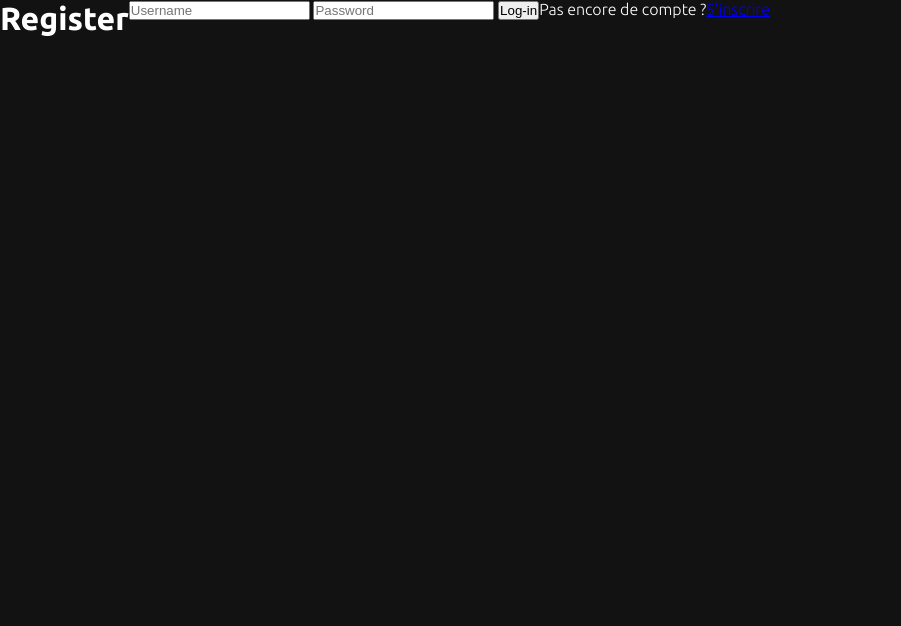
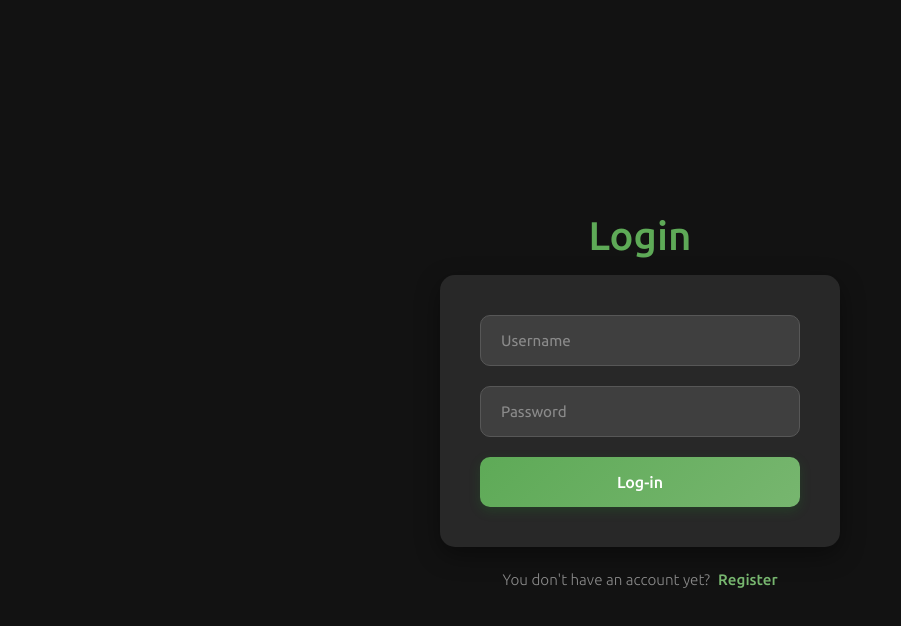
Before and after one commit to Leandre20c/ChatAppDagobert, a website: page public/connexion/login.html in a window 1280 px wide. Shown: the whole page, without its empty margins (0-901 px from the left). Drawn offline with nearby package versions, Linux system fonts and the light colour scheme; no server answers.

Commit message:
Styles for register and login pages

```diff
--- a/public/connexion/connexion_script.js
+++ b/public/connexion/connexion_script.js
@@ -45,14 +45,12 @@ function logUser(e) {
 
 socket.on('register-success', () => {
     console.log('Register success')
-    alert('Account created!')
     localStorage.setItem('username', usernameInput.value.trim())
     window.location.href = '../chat.html'
 })
 
 socket.on('login-success', () => {
     console.log('Login success')
-    alert('Connected!')
     localStorage.setItem('username', usernameInput.value.trim())
     window.location.href = '../chat.html'
 })
--- a/public/connexion/login.html
+++ b/public/connexion/login.html
@@ -13,14 +13,16 @@
   <title>DagobertChat</title>
   </head>
   <body>
-    <h1>Register</h1>
+    <h1>Login</h1>
+    <div class="main-form">
       <form id="log-form">
           <input type="text" autocomplete="off" id="username" placeholder="Username"/>
           <input type="password" autocomplete="off" id="password" placeholder="Password"/>
           <button>Log-in</button>
       </form>
+    </div>
 
-    <p>Pas encore de compte ?<a href="register.html">S'inscrire</a></p>
+    <p>You don't have an account yet?<a href="register.html">Register</a></p>
 
 
     <script src="/socket.io/socket.io.js"></script>
--- a/public/connexion/styles.css
+++ b/public/connexion/styles.css
@@ -46,9 +46,6 @@
     --clr-info-a0: #21498a;
     --clr-info-a10: #4077d1;
     --clr-info-a20: #92b2e5;
-
-    /** Layout */
-    --sidebar-width: 200px;
 }
 
 * {
@@ -64,9 +61,124 @@ body {
     font-weight: 300;
     font-style: normal;
     min-height: 100vh;
-    overflow: hidden;
+    display: flex;
+    flex-direction: column;
+    align-items: center;
+    justify-content: center;
+    padding: 2rem;
 }
 
+/* ===== MAIN TITLE ===== */
+h1 {
+    font-size: 2.5rem;
+    font-weight: 500;
+    color: var(--clr-primary-a20);
+    margin-bottom: 1rem;
+    text-align: center;
+}
+
+/* ===== FORM CONTAINER ===== */
 .main-form {
-    align-items: center;
+    width: 100%;
+    max-width: 400px;
+    background-color: var(--clr-surface-a10);
+    padding: 2.5rem;
+    border-radius: 15px;
+    box-shadow: 0 8px 24px rgba(0, 0, 0, 0.4);
+    margin-bottom: 1.5rem;
 }
+
+/* ===== FORM STYLES ===== */
+form {
+    display: flex;
+    flex-direction: column;
+    gap: 1.25rem;
+}
+
+/* ===== INPUT STYLES ===== */
+input {
+    width: 100%;
+    padding: 1rem 1.25rem;
+    background-color: var(--clr-surface-a20);
+    border: 1px solid var(--clr-surface-a30);
+    border-radius: 10px;
+    color: var(--clr-light-a0);
+    font-family: "Ubuntu", sans-serif;
+    font-size: 0.95rem;
+    transition: all 0.2s ease;
+}
+
+input:focus {
+    outline: none;
+    border-color: var(--clr-primary-a20);
+    background-color: var(--clr-surface-a10);
+    box-shadow: 0 0 0 3px rgba(32, 145, 38, 0.1);
+}
+
+input::placeholder {
+    color: var(--clr-surface-a50);
+}
+
+/* ===== BUTTON STYLES ===== */
+button[type="submit"],
+button {
+    width: 100%;
+    padding: 1rem 1.5rem;
+    background: linear-gradient(135deg, var(--clr-primary-a20), var(--clr-primary-a30));
+    color: var(--clr-light-a0);
+    border: none;
+    border-radius: 10px;
+    font-family: "Ubuntu", sans-serif;
+    font-size: 1rem;
+    font-weight: 500;
+    cursor: pointer;
+    transition: all 0.3s ease;
+    box-shadow: 0 4px 12px rgba(32, 145, 38, 0.2);
+}
+
+button[type="submit"]:hover,
+button:hover {
+    background: linear-gradient(135deg, var(--clr-primary-a30), var(--clr-primary-a40));
+    transform: translateY(-2px);
+    box-shadow: 0 6px 16px rgba(32, 145, 38, 0.3);
+}
+
+button[type="submit"]:active,
+button:active {
+    transform: translateY(0);
+}
+
+/* ===== LINK STYLES ===== */
+p {
+    text-align: center;
+    color: var(--clr-surface-a50);
+    font-size: 0.95rem;
+}
+
+a {
+    color: var(--clr-primary-a30);
+    text-decoration: none;
+    font-weight: 500;
+    transition: all 0.2s ease;
+    margin-left: 0.5rem;
+}
+
+a:hover {
+    color: var(--clr-primary-a40);
+    text-decoration: underline;
+}
+
+/* ===== RESPONSIVE ===== */
+@media (max-width: 480px) {
+    h1 {
+        font-size: 2rem;
+    }
+
+    .main-form {
+        padding: 2rem;
+    }
+
+    body {
+        padding: 1rem;
+    }
+}
```
Also changed, not shown: public/connexion/register.html (+2 -2 lines), 2 other files. Lines whose indentation alone changed are shown as unchanged.
